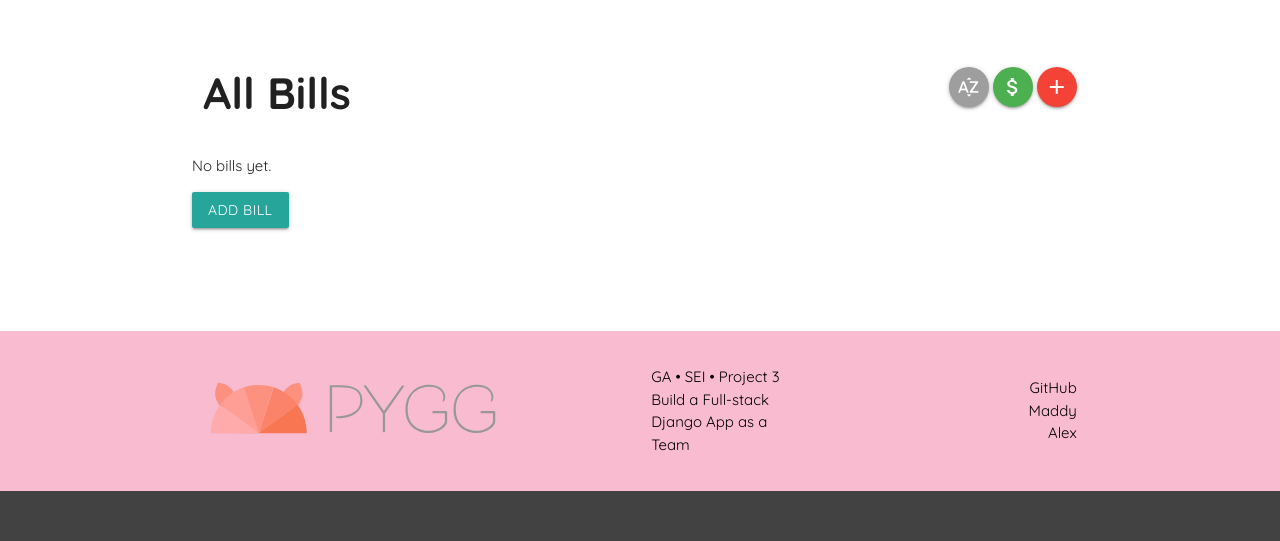
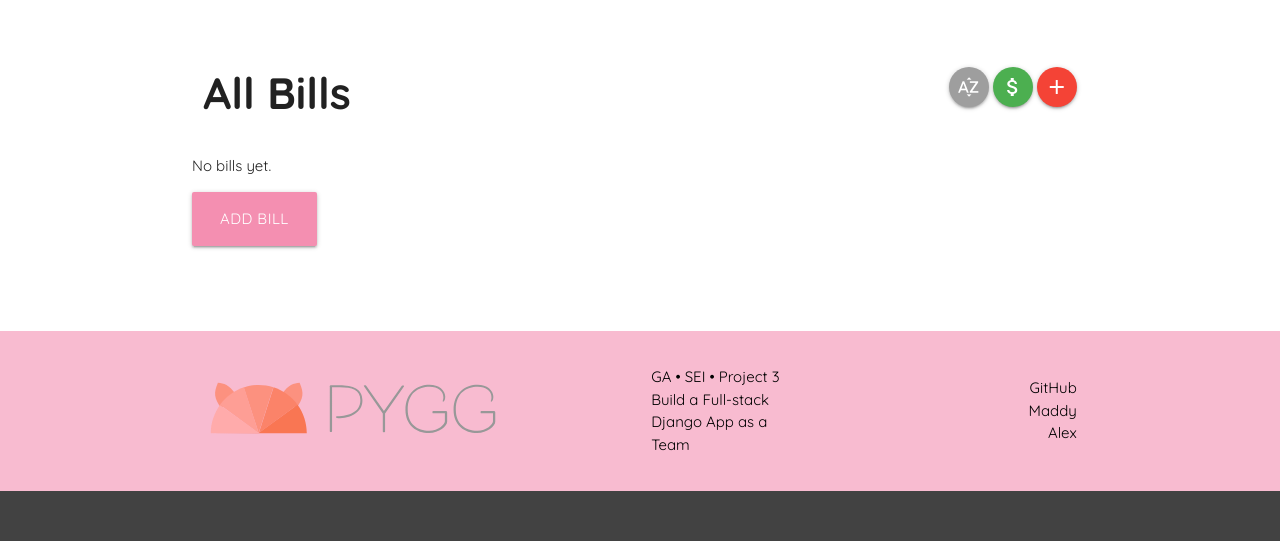
Before and after one commit to madeleinemarie/pygg, a Django app: page /bills/ in a window 1280 px wide. Shown: the part 259-800 px from the top of the page. Run offline with Django 3.2, Linux system fonts and the light colour scheme; the visitor is signed in with stand-in values (Sample User, id 1); data that the repository does not hold is empty.

Commit message:
No bills in History

```diff
--- a/main_app/templates/dashboard.html
+++ b/main_app/templates/dashboard.html
@@ -13,7 +13,8 @@
             {% if bills.count %}
             <canvas id="myChart" width="400" height="400"></canvas>
             {% else %}
-            <h2><a href="{% url 'bills_create' %}">Add a bill to get started!</a></h2>
+            <h4>Add a bill to get started!</h4>
+            <a href="{% url 'bills_create' %}" class="btn-large pink lighten-3">Add Bill</a>
             {% endif %}
         </div>
     </div>
--- a/main_app/templates/main_app/bills.html
+++ b/main_app/templates/main_app/bills.html
@@ -45,7 +45,7 @@
     </table>
     {% else %}
     <p>No bills yet.</p>
-    <a href="{% url 'bills_create' %}" class="waves-effect waves-light btn">Add Bill</a>
+    <a href="{% url 'bills_create' %}" class="waves-effect waves-light btn-large pink lighten-3">Add Bill</a>
     {% endif %}
 </div>
 <script>
--- a/main_app/templates/main_app/paid.html
+++ b/main_app/templates/main_app/paid.html
@@ -39,6 +39,7 @@
     </table>
     {% else %}
     <p>No bills yet.</p>
+    <a href="{% url 'bills_create' %}" class="waves-effect waves-light btn-large pink lighten-3">Add Bill</a>
     {% endif %}
 </div>
 {% endblock %}
```
